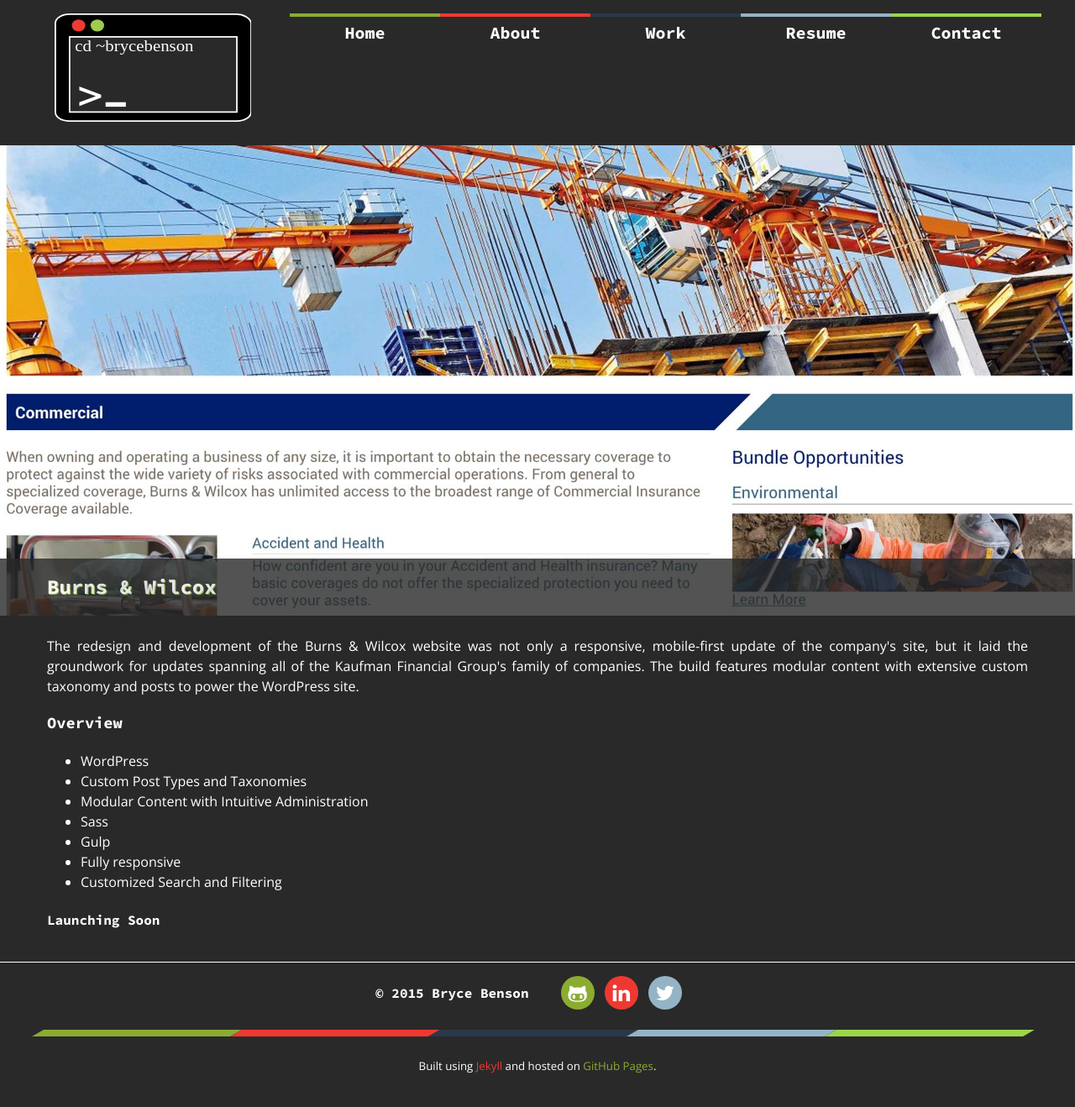
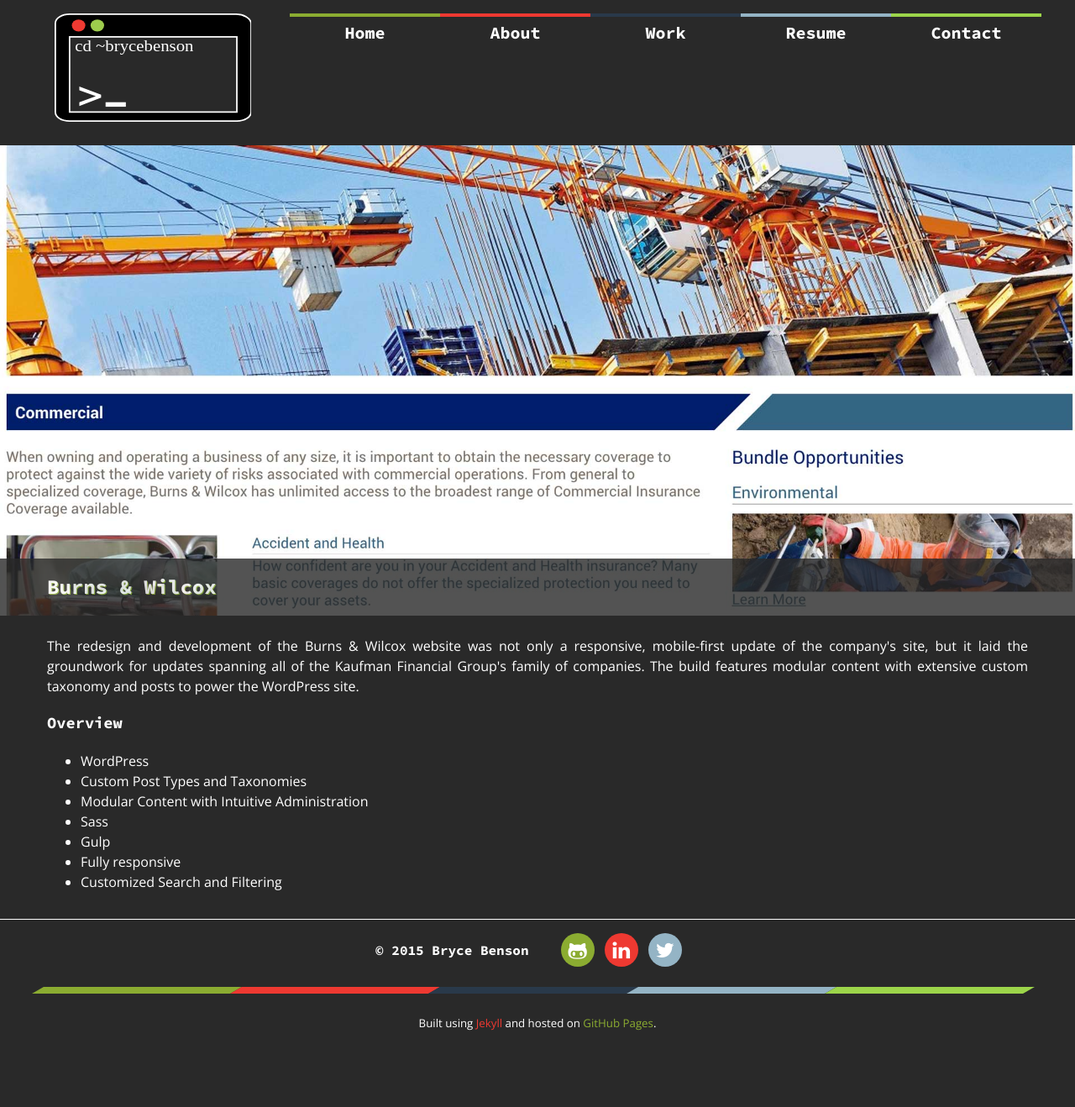
Before and after one commit to brycebenson/brycebenson.github.io, a Jekyll site: the page built from _posts/2015-11-1-burns-wilcox.html, in a window 1280 px wide. Shown: the whole page at 84% size. Built offline with Jekyll 4.4.1, drawn with Linux system fonts in a browser that asks for light colours; nearby versions of some CDN libraries; after the commit the page ends 1267 px from its top, so only the background shows below that.

Commit message:
updated content and file cleanup

```diff
--- a/_posts/2015-11-1-burns-wilcox.html
+++ b/_posts/2015-11-1-burns-wilcox.html
@@ -6,7 +6,7 @@
 categories: work
 bgimg: bw.jpg
 listimg: bw-list.jpg
-link: http://burnandswilcox.com
+link: http://burnsandswilcox.com
 
 ---
     <p class="main__copy">The redesign and development of the Burns & Wilcox website was not only a responsive, mobile-first update of the company's site, but it laid the groundwork for updates spanning all of the Kaufman Financial Group's family of companies.<!--readmore--> The build features modular content with extensive custom taxonomy and posts to power the WordPress site.</p>
@@ -21,5 +21,3 @@
     <li>Fully responsive</li>
     <li>Customized Search and Filtering</li>
 </ul>
-
-<h4>Launching Soon</h4>
--- a/_sass/_base.scss
+++ /dev/null
@@ -1,204 +0,0 @@
-/**
- * Reset some basic elements
- */
-body, h1, h2, h3, h4, h5, h6,
-p, blockquote, pre, hr,
-dl, dd, ol, ul, figure {
-    margin: 0;
-    padding: 0;
-}
-
-
-
-/**
- * Basic styling
- */
-body {
-    font-family: $base-font-family;
-    font-size: $base-font-size;
-    line-height: $base-line-height;
-    font-weight: 300;
-    color: $text-color;
-    background-color: $background-color;
-    -webkit-text-size-adjust: 100%;
-}
-
-
-
-/**
- * Set `margin-bottom` to maintain vertical rhythm
- */
-h1, h2, h3, h4, h5, h6,
-p, blockquote, pre,
-ul, ol, dl, figure,
-%vertical-rhythm {
-    margin-bottom: $spacing-unit / 2;
-}
-
-
-
-/**
- * Images
- */
-img {
-    max-width: 100%;
-    vertical-align: middle;
-}
-
-
-
-/**
- * Figures
- */
-figure > img {
-    display: block;
-}
-
-figcaption {
-    font-size: $small-font-size;
-}
-
-
-
-/**
- * Lists
- */
-ul, ol {
-    margin-left: $spacing-unit;
-}
-
-li {
-    > ul,
-    > ol {
-         margin-bottom: 0;
-    }
-}
-
-
-
-/**
- * Headings
- */
-h1, h2, h3, h4, h5, h6 {
-    font-weight: 300;
-}
-
-
-
-/**
- * Links
- */
-a {
-    color: $brand-color;
-    text-decoration: none;
-
-    &:visited {
-        color: darken($brand-color, 15%);
-    }
-
-    &:hover {
-        color: $text-color;
-        text-decoration: underline;
-    }
-}
-
-
-
-/**
- * Blockquotes
- */
-blockquote {
-    color: $grey-color;
-    border-left: 4px solid $grey-color-light;
-    padding-left: $spacing-unit / 2;
-    font-size: 18px;
-    letter-spacing: -1px;
-    font-style: italic;
-
-    > :last-child {
-        margin-bottom: 0;
-    }
-}
-
-
-
-/**
- * Code formatting
- */
-pre,
-code {
-    font-size: 15px;
-    border: 1px solid $grey-color-light;
-    border-radius: 3px;
-    background-color: #eef;
-}
-
-code {
-    padding: 1px 5px;
-}
-
-pre {
-    padding: 8px 12px;
-    overflow-x: scroll;
-
-    > code {
-        border: 0;
-        padding-right: 0;
-        padding-left: 0;
-    }
-}
-
-
-
-/**
- * Wrapper
- */
-.wrapper {
-    max-width: -webkit-calc(#{$content-width} - (#{$spacing-unit} * 2));
-    max-width:         calc(#{$content-width} - (#{$spacing-unit} * 2));
-    margin-right: auto;
-    margin-left: auto;
-    padding-right: $spacing-unit;
-    padding-left: $spacing-unit;
-    @extend %clearfix;
-
-    @include media-query($on-laptop) {
-        max-width: -webkit-calc(#{$content-width} - (#{$spacing-unit}));
-        max-width:         calc(#{$content-width} - (#{$spacing-unit}));
-        padding-right: $spacing-unit / 2;
-        padding-left: $spacing-unit / 2;
-    }
-}
-
-
-
-/**
- * Clearfix
- */
-%clearfix {
-
-    &:after {
-        content: "";
-        display: table;
-        clear: both;
-    }
-}
-
-
-
-/**
- * Icons
- */
-.icon {
-
-    > svg {
-        display: inline-block;
-        width: 16px;
-        height: 16px;
-        vertical-align: middle;
-
-        path {
-            fill: $grey-color;
-        }
-    }
-}
--- a/_sass/_layout.scss
+++ /dev/null
@@ -1,236 +0,0 @@
-/**
- * Site header
- */
-.site-header {
-    border-top: 5px solid $grey-color-dark;
-    border-bottom: 1px solid $grey-color-light;
-    min-height: 56px;
-
-    // Positioning context for the mobile navigation icon
-    position: relative;
-}
-
-.site-title {
-    font-size: 26px;
-    line-height: 56px;
-    letter-spacing: -1px;
-    margin-bottom: 0;
-    float: left;
-
-    &,
-    &:visited {
-        color: $grey-color-dark;
-    }
-}
-
-.site-nav {
-    float: right;
-    line-height: 56px;
-
-    .menu-icon {
-        display: none;
-    }
-
-    .page-link {
-        color: $text-color;
-        line-height: $base-line-height;
-
-        // Gaps between nav items, but not on the first one
-        &:not(:first-child) {
-            margin-left: 20px;
-        }
-    }
-
-    @include media-query($on-palm) {
-        position: absolute;
-        top: 9px;
-        right: 30px;
-        background-color: $background-color;
-        border: 1px solid $grey-color-light;
-        border-radius: 5px;
-        text-align: right;
-
-        .menu-icon {
-            display: block;
-            float: right;
-            width: 36px;
-            height: 26px;
-            line-height: 0;
-            padding-top: 10px;
-            text-align: center;
-
-            > svg {
-                width: 18px;
-                height: 15px;
-
-                path {
-                    fill: $grey-color-dark;
-                }
-            }
-        }
-
-        .trigger {
-            clear: both;
-            display: none;
-        }
-
-        &:hover .trigger {
-            display: block;
-            padding-bottom: 5px;
-        }
-
-        .page-link {
-            display: block;
-            padding: 5px 10px;
-        }
-    }
-}
-
-
-
-/**
- * Site footer
- */
-.site-footer {
-    border-top: 1px solid $grey-color-light;
-    padding: $spacing-unit 0;
-}
-
-.footer-heading {
-    font-size: 18px;
-    margin-bottom: $spacing-unit / 2;
-}
-
-.contact-list,
-.social-media-list {
-    list-style: none;
-    margin-left: 0;
-}
-
-.footer-col-wrapper {
-    font-size: 15px;
-    color: $grey-color;
-    margin-left: -$spacing-unit / 2;
-    @extend %clearfix;
-}
-
-.footer-col {
-    float: left;
-    margin-bottom: $spacing-unit / 2;
-    padding-left: $spacing-unit / 2;
-}
-
-.footer-col-1 {
-    width: -webkit-calc(35% - (#{$spacing-unit} / 2));
-    width:         calc(35% - (#{$spacing-unit} / 2));
-}
-
-.footer-col-2 {
-    width: -webkit-calc(20% - (#{$spacing-unit} / 2));
-    width:         calc(20% - (#{$spacing-unit} / 2));
-}
-
-.footer-col-3 {
-    width: -webkit-calc(45% - (#{$spacing-unit} / 2));
-    width:         calc(45% - (#{$spacing-unit} / 2));
-}
-
-@include media-query($on-laptop) {
-    .footer-col-1,
-    .footer-col-2 {
-        width: -webkit-calc(50% - (#{$spacing-unit} / 2));
-        width:         calc(50% - (#{$spacing-unit} / 2));
-    }
-
-    .footer-col-3 {
-        width: -webkit-calc(100% - (#{$spacing-unit} / 2));
-        width:         calc(100% - (#{$spacing-unit} / 2));
-    }
-}
-
-@include media-query($on-palm) {
-    .footer-col {
-        float: none;
-        width: -webkit-calc(100% - (#{$spacing-unit} / 2));
-        width:         calc(100% - (#{$spacing-unit} / 2));
-    }
-}
-
-
-
-/**
- * Page content
- */
-.page-content {
-    padding: $spacing-unit 0;
-}
-
-.page-heading {
-    font-size: 20px;
-}
-
-.post-list {
-    margin-left: 0;
-    list-style: none;
-
-    > li {
-        margin-bottom: $spacing-unit;
-    }
-}
-
-.post-meta {
-    font-size: $small-font-size;
-    color: $grey-color;
-}
-
-.post-link {
-    display: block;
-    font-size: 24px;
-}
-
-
-
-/**
- * Posts
- */
-.post-header {
-    margin-bottom: $spacing-unit;
-}
-
-.post-title {
-    font-size: 42px;
-    letter-spacing: -1px;
-    line-height: 1;
-
-    @include media-query($on-laptop) {
-        font-size: 36px;
-    }
-}
-
-.post-content {
-    margin-bottom: $spacing-unit;
-
-    h2 {
-        font-size: 32px;
-
-        @include media-query($on-laptop) {
-            font-size: 28px;
-        }
-    }
-
-    h3 {
-        font-size: 26px;
-
-        @include media-query($on-laptop) {
-            font-size: 22px;
-        }
-    }
-
-    h4 {
-        font-size: 20px;
-
-        @include media-query($on-laptop) {
-            font-size: 18px;
-        }
-    }
-}
```
Also changed, not shown: js/scripts.js (+8 -19 lines), js/min/scripts.min.js, 1 other file.
